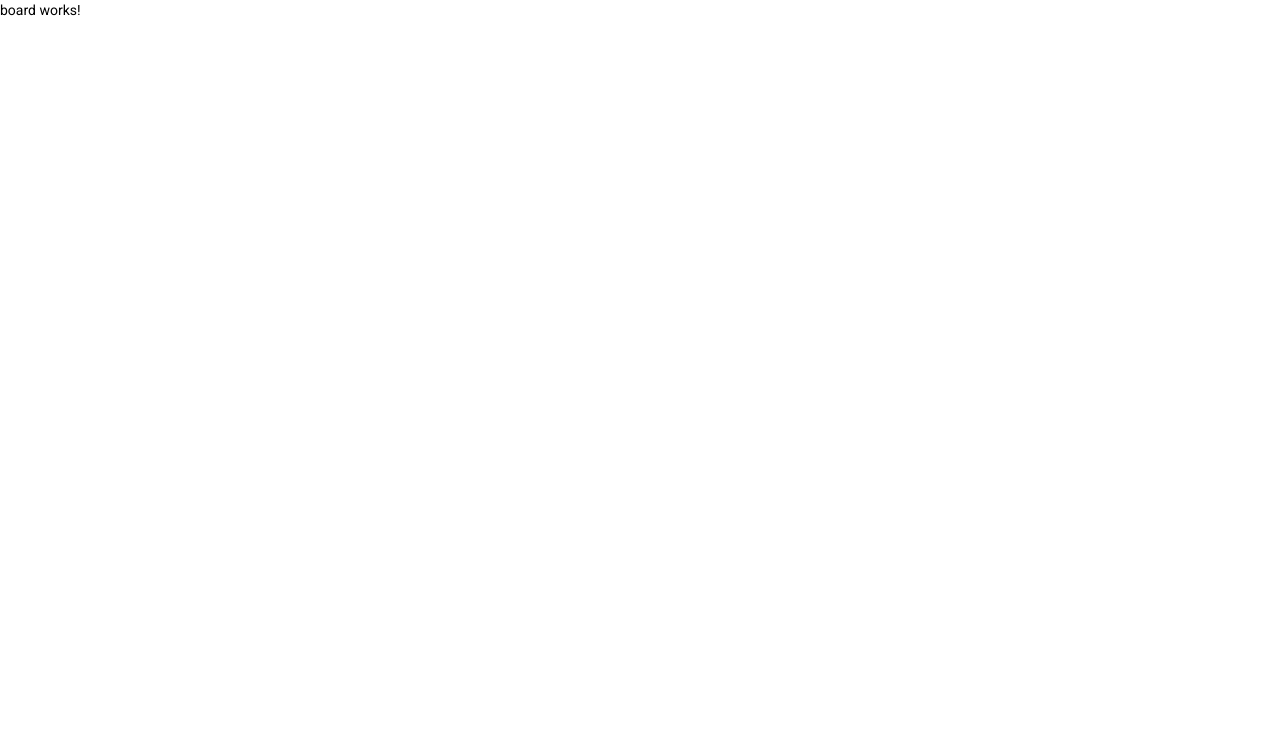
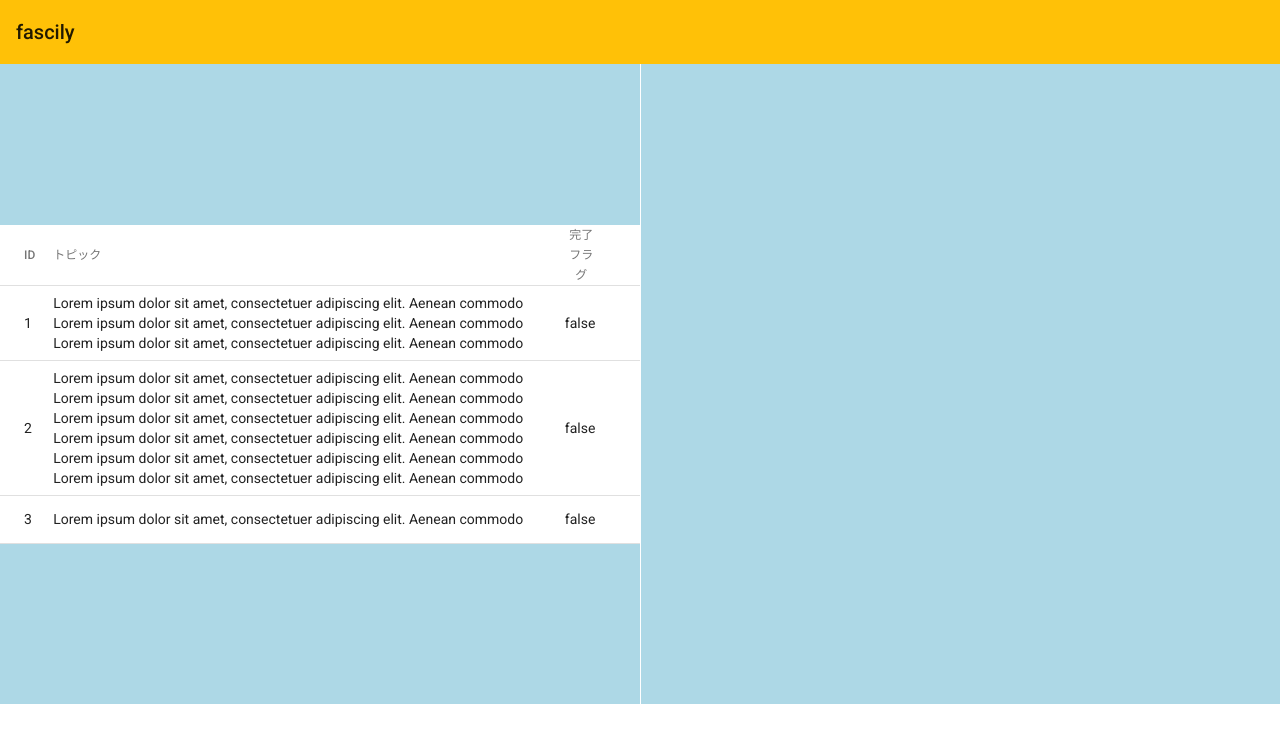
Before and after one commit to ttskch/fascily, an Angular app: page / in a window 1280 px wide. Shown: the top 742 px of the page. Built offline with nearby package versions, Linux system fonts and the light colour scheme.

Commit message:
feat: 🎸 wip: impl topics table

```diff
--- a/src/app/app.component.html
+++ b/src/app/app.component.html
@@ -1,3 +1,7 @@
-<router-outlet></router-outlet>
+<mat-toolbar color="primary">
+  <span>fascily</span>
+</mat-toolbar>
 
 <app-board></app-board>
+
+<router-outlet></router-outlet>
--- a/src/app/components/board/board.component.html
+++ b/src/app/components/board/board.component.html
@@ -1 +1,30 @@
-<p>board works!</p>
+<mat-grid-list cols="2" rowHeight="80vh">
+
+  <mat-grid-tile>
+    <table mat-table [dataSource]="dataSource" matSort>
+
+      <tr mat-header-row *matHeaderRowDef="tableColumns; sticky: true"></tr>
+      <tr mat-row *matRowDef="let row; columns: tableColumns;"></tr>
+
+      <ng-container matColumnDef="id">
+        <th mat-header-cell *matHeaderCellDef mat-sort-header>ID</th>
+        <td mat-cell *matCellDef="let element">{{ element.id }}</td>
+      </ng-container>
+
+      <ng-container matColumnDef="body">
+        <th mat-header-cell *matHeaderCellDef mat-sort-header>トピック</th>
+        <td mat-cell *matCellDef="let element">{{ element.body }}</td>
+      </ng-container>
+
+      <ng-container matColumnDef="done">
+        <th mat-header-cell *matHeaderCellDef mat-sort-header>完了フラグ</th>
+        <td mat-cell *matCellDef="let element">{{ element.done }}</td>
+      </ng-container>
+
+    </table>
+  </mat-grid-tile>
+
+  <mat-grid-tile>
+  </mat-grid-tile>
+
+</mat-grid-list>
--- a/src/app/components/board/board.component.scss
+++ b/src/app/components/board/board.component.scss
@@ -0,0 +1,25 @@
+mat-grid-tile {
+  background: lightblue;
+}
+
+table {
+  width: 100%;
+  tr {
+    td {
+      padding-top: 0.5em;
+      padding-bottom: 0.5em;
+      &:not(:last-child) {
+        padding-right: 1em;
+      }
+      &:nth-child(2) {
+        width: 80%;
+      }
+    }
+  }
+}
+
+:host ::ng-deep {
+  .mat-figure {
+    align-items: start !important;
+  }
+}
--- a/src/app/components/board/board.component.ts
+++ b/src/app/components/board/board.component.ts
@@ -1,15 +1,43 @@
-import { Component, OnInit } from '@angular/core';
+import { Component, OnInit, ViewChild } from '@angular/core';
+import { MatSort } from '@angular/material/sort';
+import { MatTableDataSource } from '@angular/material/table';
 
 @Component({
   selector: 'app-board',
   templateUrl: './board.component.html',
-  styleUrls: ['./board.component.scss']
+  styleUrls: ['./board.component.scss'],
 })
 export class BoardComponent implements OnInit {
 
-  constructor() { }
+  topics: object[] = []
+
+  tableColumns = ['id', 'body', 'done']
+  dataSource: MatTableDataSource<any>|null = null
+
+  @ViewChild(MatSort, {static: true}) sort: MatSort;
+
+  constructor() {}
 
   ngOnInit(): void {
+    this.topics = [
+      {id: 1, body: 'Lorem ipsum dolor sit amet, consectetuer adipiscing elit. Aenean commodo Lorem ipsum dolor sit amet, consectetuer adipiscing elit. Aenean commodo Lorem ipsum dolor sit amet, consectetuer adipiscing elit. Aenean commodo', done: false, comments: [
+          {id: 1, user: 'Alice', body: 'Sed ut perspiciatis unde omnis iste natus error sit voluptatem', postedAt: new Date()},
+          {id: 2, user: 'Bob', body: 'Li Europan lingues es membres del sam familie. Lor separat', postedAt: new Date()},
+          {id: 3, user: 'Alice', body: 'Far far away, behind the word mountains, far from the', postedAt: new Date()},
+        ]},
+      {id: 2, body: 'Lorem ipsum dolor sit amet, consectetuer adipiscing elit. Aenean commodo Lorem ipsum dolor sit amet, consectetuer adipiscing elit. Aenean commodo Lorem ipsum dolor sit amet, consectetuer adipiscing elit. Aenean commodo Lorem ipsum dolor sit amet, consectetuer adipiscing elit. Aenean commodo Lorem ipsum dolor sit amet, consectetuer adipiscing elit. Aenean commodo Lorem ipsum dolor sit amet, consectetuer adipiscing elit. Aenean commodo', done: false, comments: [
+          {id: 4, user: 'Alice', body: 'Sed ut perspiciatis unde omnis iste natus error sit voluptatem', postedAt: new Date()},
+          {id: 5, user: 'Bob', body: 'Li Europan lingues es membres del sam familie. Lor separat', postedAt: new Date()},
+          {id: 6, user: 'Alice', body: 'Far far away, behind the word mountains, far from the', postedAt: new Date()},
+        ]},
+      {id: 3, body: 'Lorem ipsum dolor sit amet, consectetuer adipiscing elit. Aenean commodo', done: false, comments: [
+          {id: 7, user: 'Alice', body: 'Sed ut perspiciatis unde omnis iste natus error sit voluptatem', postedAt: new Date()},
+          {id: 8, user: 'Bob', body: 'Li Europan lingues es membres del sam familie. Lor separat', postedAt: new Date()},
+          {id: 9, user: 'Alice', body: 'Far far away, behind the word mountains, far from the', postedAt: new Date()},
+        ]},
+    ]
+
+    this.dataSource = new MatTableDataSource(this.topics)
+    this.dataSource.sort = this.sort;
   }
-
 }
--- a/src/styles.scss
+++ b/src/styles.scss
@@ -12,7 +12,7 @@
 // Define the palettes for your theme using the Material Design palettes available in palette.scss
 // (imported above). For each palette, you can optionally specify a default, lighter, and darker
 // hue. Available color palettes: https://material.io/design/color/
-$fascily-primary: mat-palette($mat-indigo);
+$fascily-primary: mat-palette($mat-amber);
 $fascily-accent: mat-palette($mat-pink, A200, A100, A400);
 
 // The warn palette is optional (defaults to red).
```
Also changed, not shown: src/app/app.module.ts (+10 -1 lines).
